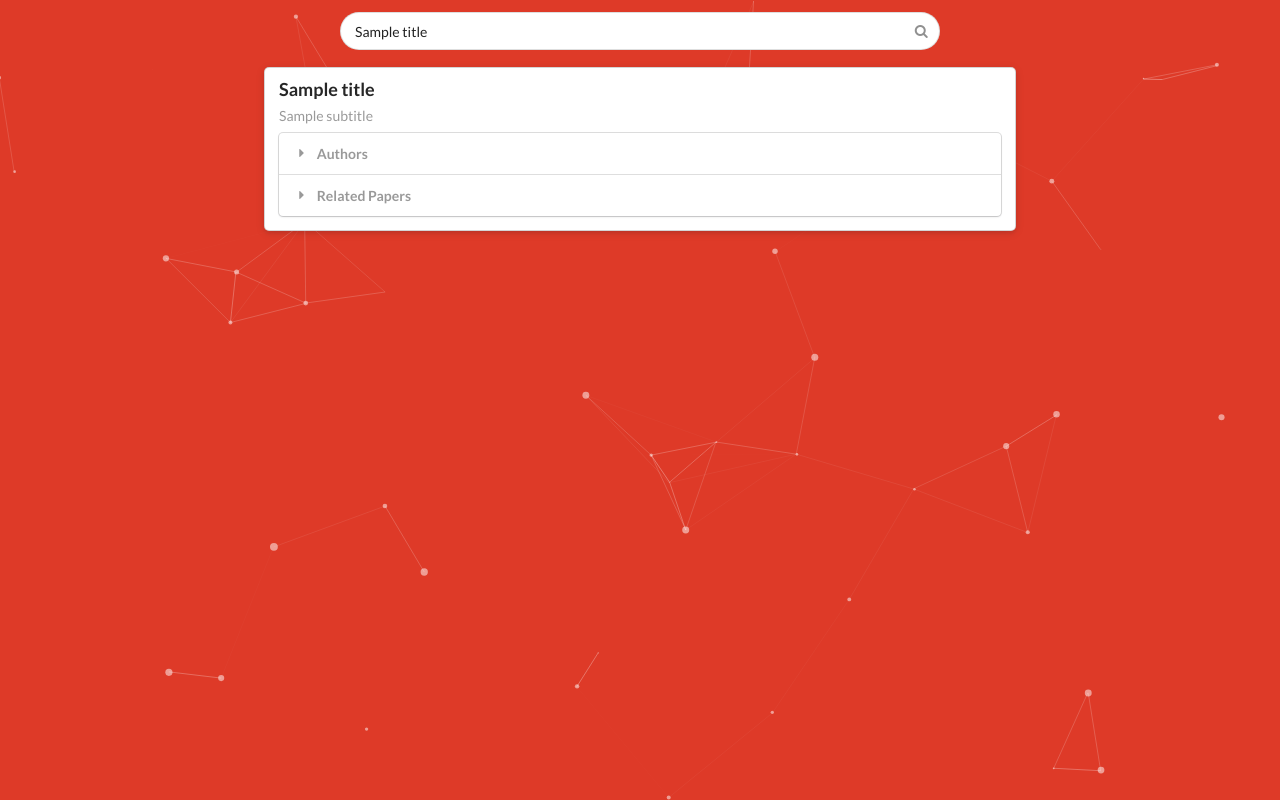
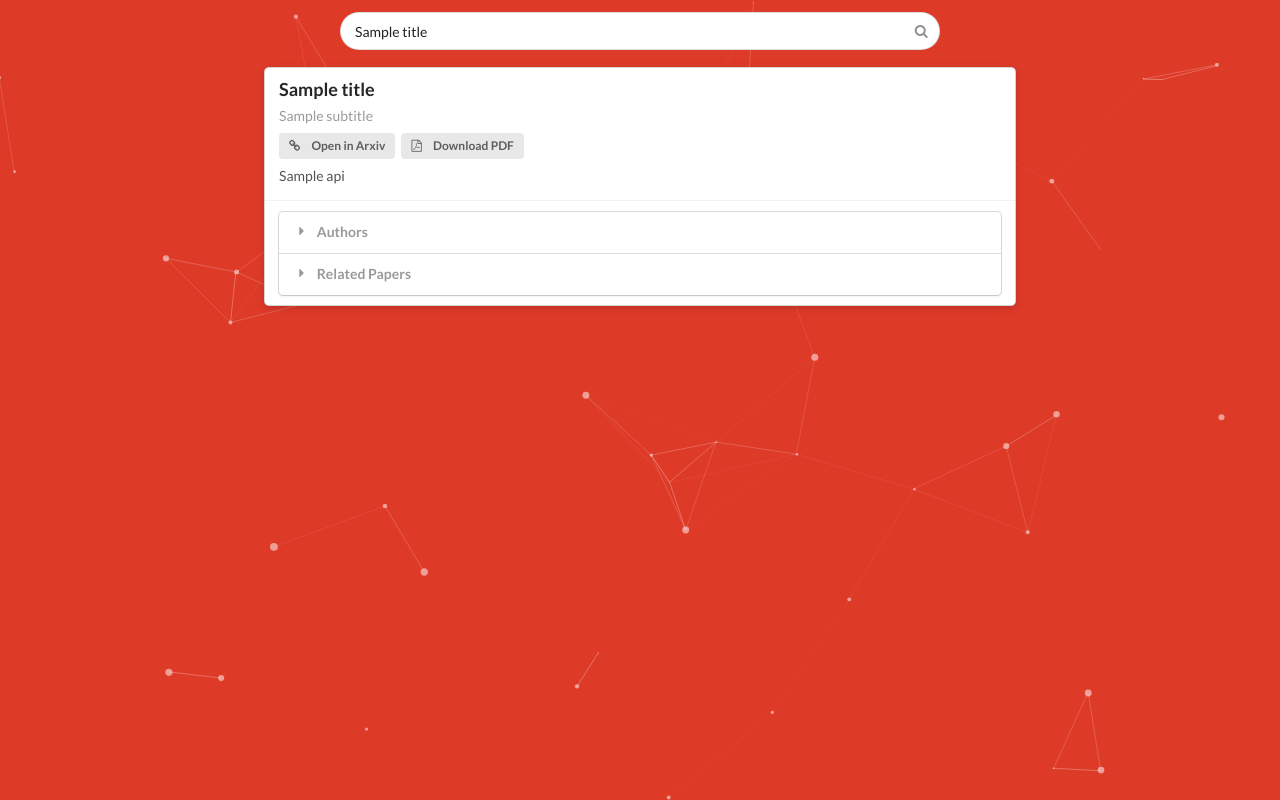
Before and after one commit to 96imranahmed/scholarly, a Flask app: template templates/paper.html in a window 1280 px wide. Run offline with Flask 2, Linux system fonts and the light colour scheme; the template is opened without the code that fills it: most values are stand-ins (such as "Sample title", 1, 10 or a date in 2020); parts of the project's set-up code (start-up, migrations or seed data) failed here and were passed over.

```diff
--- a/application.py
+++ b/application.py
@@ -8,11 +8,14 @@ from search import *
 from author import *
 from paper import *
 import random
+import arxiv
 
 application = Flask(__name__)
 p_loc, search_arr = pickle.load(file = open('./pickles/search_array.pickle', 'rb'))
 user_id_map = pickle.load(file=open('./pickles/user_id_maps.pickle', 'rb'))
 paper_dist =  pickle.load(file=open('./pickles/paper_dist_pruned.pickle', 'rb'))
+paper_dist_norm = pickle.load(file=open('./pickles/paper_dist_norm.pickle', 'rb'))
+topic_words = pickle.load(file=open('./pickles/topics_pruned.pickle', 'rb'))
 nbr_auth = pickle.load(file=open('./pickles/nbr_auth.pickle', 'rb'))
 nbr_paper = pickle.load(file=open('./pickles/nbr_paper.pickle', 'rb'))
 
@@ -42,7 +45,13 @@ def paper_decorator(query):
             entry.append(str(round(distances[0][idx], 3)))
             similar_papers.append(entry)
     similar_papers = similar_papers[:10]
-    return render_template('paper.html', title = details[1], subtitle = details[2], authors = authors, similar_papers = similar_papers)
+    arxiv_details = arxiv.query(id_list=[cur_item[6]])[0]
+    summary_text = arxiv_details['summary']
+    arxiv_link = arxiv_details['arxiv_url']
+    pdf_link = arxiv_details['pdf_url']
+    rest_data = [summary_text, arxiv_link, pdf_link]
+    paper_cloud = gen_word_cloud(paper_dist_norm[int(query)], topic_words)
+    return render_template('paper.html', title = details[1], subtitle = details[2], authors = authors, similar_papers = similar_papers, api_data = rest_data, topics = paper_cloud)
 
 @application.route('/author/<query>')
 def author_decorator(query):
@@ -55,8 +64,10 @@ def author_decorator(query):
             rdm_paper = str(random.choice(search_arr[i, 4]))
             similar_authors.append((search_arr[i, 0].title(), num_papers_sub(search_arr[i, :]), "/author/" + str(search_arr[i, 2]), rdm_paper.replace("\n", "").replace("  ", " "), str(round(distances[0][idx], 3))))
     similar_authors = similar_authors[:10]
+    url = "https://arxiv.org/find/stat/1/au:+"+cur_item[6]+"/0/1/0/all/0/1"
     author_papers = get_papers_list(cur_item, int(query), search_arr, p_loc)
-    return render_template('author.html', title = cur_item[0].title(), subtitle= subtitle, similar = similar_authors, papers = author_papers)
+
+    return render_template('author.html', title = cur_item[0].title(), subtitle= subtitle, similar = similar_authors, papers = author_papers, auth_url = url)
 
 # run the application.
 if __name__ == "__main__":
--- a/static/css/site.css
+++ b/static/css/site.css
@@ -4,6 +4,11 @@ body {
     background-position: 50% 50%;
     background-repeat: no-repeat;
     width:100%;
+}
+
+.extra-content-highlight a {
+    color: #4183c4 !important;
+    text-decoration: none !important;
 }
 
 .header-title {
--- a/templates/paper.html
+++ b/templates/paper.html
@@ -26,6 +26,19 @@
                         <span class="category">{{ subtitle }}</span>
                     </div>
                     <div class="description">
+                        <a href="{{ api_data[1] }}" class="ui label">
+                            <i class="linkify icon"></i>
+                            Open in Arxiv
+                        </a>
+                        <a href="{{ api_data[2] }}" class="ui label">
+                            <i class="file pdf outline icon"></i>
+                            Download PDF
+                        </a>
+                        <p> </p>
+                        <p>{{ api_data[0] }}</p>
+                    </div>
+                </div>
+                <div class="extra content extra-content-highlight">
                     <div class="ui styled fluid accordion">
                         <div class="title">
                             <i class="dropdown icon"></i> Authors
@@ -62,7 +75,6 @@
                     </div>
                 </div>
             </div>
-            </div>
         </body>
 
         </html>
```
Also changed, not shown: paper.py (+23 -0 lines), requirements.txt (+9 -2 lines), templates/author.html (+6 -1 lines), 3 other files. Lines whose indentation alone changed are shown as unchanged.
